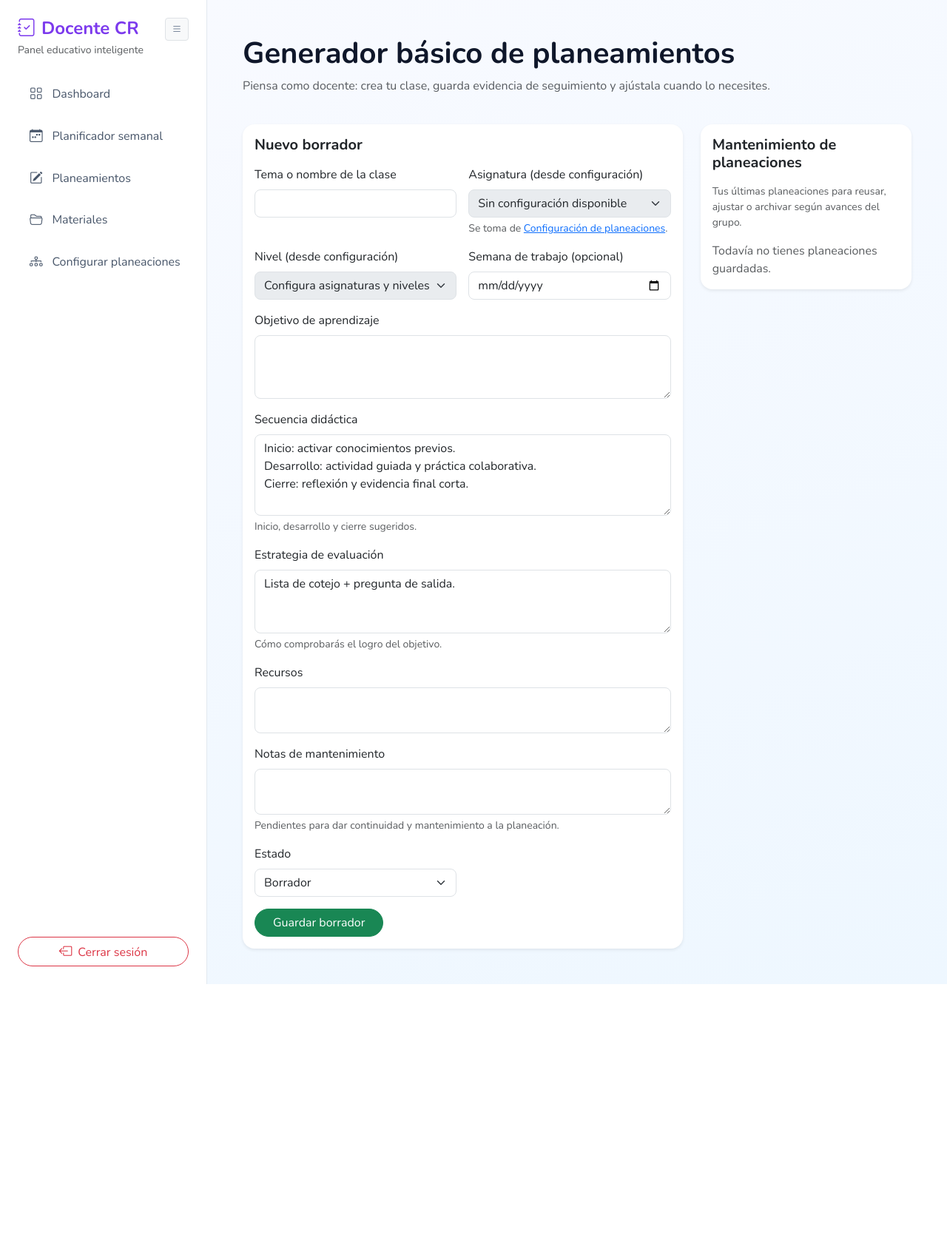
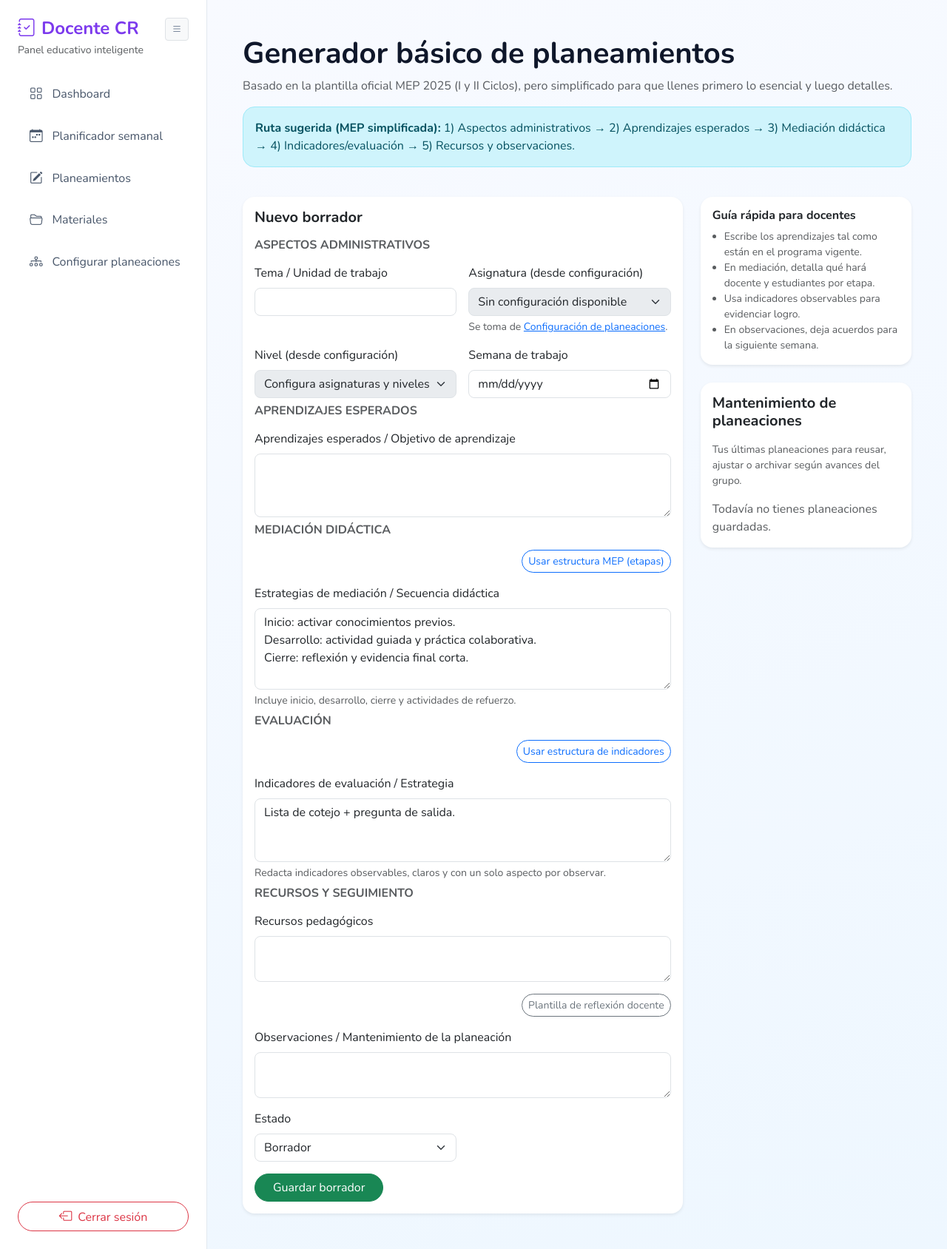
Before and after one commit to rgmora99/docente_cr, a Django app: page /planeamientos/ in a window 1280 px wide. Shown: the whole page at 74% size. Before the commit the page ends 1330 px from the top, so only its background shows below. Run offline with Django 5.2, Linux system fonts and the light colour scheme; the visitor is signed in with stand-in values (Sample User, id 1); data that the repository does not hold is empty.

Commit message:
Simplifica generador según plantilla MEP 2025

```diff
--- a/core/templates/core/planning_generator.html
+++ b/core/templates/core/planning_generator.html
@@ -2,7 +2,7 @@
 {% block title %}Planeamientos | Docente CR{% endblock %}
 {% block content %}
 <h1 class="fw-bold mb-2">Generador básico de planeamientos</h1>
-<p class="text-muted">Piensa como docente: crea tu clase, guarda evidencia de seguimiento y ajústala cuando lo necesites.</p>
+<p class="text-muted">Basado en la plantilla oficial MEP 2025 (I y II Ciclos), pero simplificado para que llenes primero lo esencial y luego detalles.</p>
 
 {% if messages %}
   <div class="mt-3">
@@ -12,6 +12,10 @@
   </div>
 {% endif %}
 
+<div class="alert alert-info rounded-4 mt-3" role="alert">
+  <strong>Ruta sugerida (MEP simplificada):</strong> 1) Aspectos administrativos → 2) Aprendizajes esperados → 3) Mediación didáctica → 4) Indicadores/evaluación → 5) Recursos y observaciones.
+</div>
+
 <div class="row g-4 mt-1">
   <div class="col-xl-8">
     <div class="card border-0 shadow-sm rounded-4 h-100">
@@ -19,6 +23,7 @@
         <h2 class="h5 fw-bold mb-3">
           {% if selected_planning %}Editar planeación{% else %}Nuevo borrador{% endif %}
         </h2>
+
         <form class="row g-3" method="post">
           {% csrf_token %}
           <input type="hidden" name="action" value="save">
@@ -26,68 +31,73 @@
             <input type="hidden" name="plan_id" value="{{ selected_planning.id }}">
           {% endif %}
 
+          <div class="col-12"><h3 class="h6 fw-bold text-uppercase text-muted mb-0">Aspectos administrativos</h3></div>
+
           <div class="col-md-6">
-            <label class="form-label" for="{{ planning_form.title.id_for_label }}">{{ planning_form.title.label }}</label>
+            <label class="form-label" for="{{ planning_form.title.id_for_label }}">Tema / Unidad de trabajo</label>
             {{ planning_form.title }}
-            {% if planning_form.title.errors %}<small class="text-danger d-block mt-1">{{ planning_form.title.errors|join:', ' }}</small>{% endif %}
           </div>
 
           <div class="col-md-6">
             <label class="form-label" for="planningSubjectSelect">Asignatura (desde configuración)</label>
             <select class="form-select rounded-3" id="planningSubjectSelect" name="subject" required data-current-subject="{{ planning_form.subject.value|default_if_none:'' }}"></select>
             <small class="text-muted d-block mt-1">Se toma de <a href="{% url 'teacher_profiles' %}">Configuración de planeaciones</a>.</small>
-            {% if planning_form.subject.errors %}<small class="text-danger d-block mt-1">{{ planning_form.subject.errors|join:', ' }}</small>{% endif %}
           </div>
 
           <div class="col-md-6">
             <label class="form-label" for="planningLevelSelect">Nivel (desde configuración)</label>
             <select class="form-select rounded-3" id="planningLevelSelect" name="level" required data-current-level="{{ planning_form.level.value|default_if_none:'' }}"></select>
-            {% if planning_form.level.errors %}<small class="text-danger d-block mt-1">{{ planning_form.level.errors|join:', ' }}</small>{% endif %}
           </div>
 
           <div class="col-md-6">
-            <label class="form-label" for="{{ planning_form.week_start.id_for_label }}">{{ planning_form.week_start.label }}</label>
+            <label class="form-label" for="{{ planning_form.week_start.id_for_label }}">Semana de trabajo</label>
             {{ planning_form.week_start }}
-            {% if planning_form.week_start.errors %}<small class="text-danger d-block mt-1">{{ planning_form.week_start.errors|join:', ' }}</small>{% endif %}
           </div>
 
+          <div class="col-12 mt-2"><h3 class="h6 fw-bold text-uppercase text-muted mb-0">Aprendizajes esperados</h3></div>
           <div class="col-12">
-            <label class="form-label" for="{{ planning_form.learning_objective.id_for_label }}">{{ planning_form.learning_objective.label }}</label>
+            <label class="form-label" for="{{ planning_form.learning_objective.id_for_label }}">Aprendizajes esperados / Objetivo de aprendizaje</label>
             {{ planning_form.learning_objective }}
             {% if planning_form.learning_objective.errors %}<small class="text-danger d-block mt-1">{{ planning_form.learning_objective.errors|join:', ' }}</small>{% endif %}
           </div>
 
+          <div class="col-12 mt-2"><h3 class="h6 fw-bold text-uppercase text-muted mb-0">Mediación didáctica</h3></div>
+          <div class="col-12 d-flex justify-content-end">
+            <button type="button" class="btn btn-sm btn-outline-primary rounded-pill" data-fill-template="mediation">Usar estructura MEP (etapas)</button>
+          </div>
           <div class="col-12">
-            <label class="form-label" for="{{ planning_form.learning_sequence.id_for_label }}">{{ planning_form.learning_sequence.label }}</label>
+            <label class="form-label" for="{{ planning_form.learning_sequence.id_for_label }}">Estrategias de mediación / Secuencia didáctica</label>
             {{ planning_form.learning_sequence }}
-            {% if planning_form.learning_sequence.help_text %}<small class="text-muted d-block mt-1">{{ planning_form.learning_sequence.help_text }}</small>{% endif %}
-            {% if planning_form.learning_sequence.errors %}<small class="text-danger d-block mt-1">{{ planning_form.learning_sequence.errors|join:', ' }}</small>{% endif %}
+            <small class="text-muted d-block mt-1">Incluye inicio, desarrollo, cierre y actividades de refuerzo.</small>
           </div>
 
+          <div class="col-12 mt-2"><h3 class="h6 fw-bold text-uppercase text-muted mb-0">Evaluación</h3></div>
+          <div class="col-12 d-flex justify-content-end">
+            <button type="button" class="btn btn-sm btn-outline-primary rounded-pill" data-fill-template="evaluation">Usar estructura de indicadores</button>
+          </div>
           <div class="col-12">
-            <label class="form-label" for="{{ planning_form.assessment_strategy.id_for_label }}">{{ planning_form.assessment_strategy.label }}</label>
+            <label class="form-label" for="{{ planning_form.assessment_strategy.id_for_label }}">Indicadores de evaluación / Estrategia</label>
             {{ planning_form.assessment_strategy }}
-            {% if planning_form.assessment_strategy.help_text %}<small class="text-muted d-block mt-1">{{ planning_form.assessment_strategy.help_text }}</small>{% endif %}
-            {% if planning_form.assessment_strategy.errors %}<small class="text-danger d-block mt-1">{{ planning_form.assessment_strategy.errors|join:', ' }}</small>{% endif %}
+            <small class="text-muted d-block mt-1">Redacta indicadores observables, claros y con un solo aspecto por observar.</small>
           </div>
 
+          <div class="col-12 mt-2"><h3 class="h6 fw-bold text-uppercase text-muted mb-0">Recursos y seguimiento</h3></div>
           <div class="col-12">
-            <label class="form-label" for="{{ planning_form.resources.id_for_label }}">{{ planning_form.resources.label }}</label>
+            <label class="form-label" for="{{ planning_form.resources.id_for_label }}">Recursos pedagógicos</label>
             {{ planning_form.resources }}
-            {% if planning_form.resources.errors %}<small class="text-danger d-block mt-1">{{ planning_form.resources.errors|join:', ' }}</small>{% endif %}
           </div>
 
+          <div class="col-12 d-flex justify-content-end">
+            <button type="button" class="btn btn-sm btn-outline-secondary rounded-pill" data-fill-template="followup">Plantilla de reflexión docente</button>
+          </div>
           <div class="col-12">
-            <label class="form-label" for="{{ planning_form.follow_up_notes.id_for_label }}">{{ planning_form.follow_up_notes.label }}</label>
+            <label class="form-label" for="{{ planning_form.follow_up_notes.id_for_label }}">Observaciones / Mantenimiento de la planeación</label>
             {{ planning_form.follow_up_notes }}
-            {% if planning_form.follow_up_notes.help_text %}<small class="text-muted d-block mt-1">{{ planning_form.follow_up_notes.help_text }}</small>{% endif %}
-            {% if planning_form.follow_up_notes.errors %}<small class="text-danger d-block mt-1">{{ planning_form.follow_up_notes.errors|join:', ' }}</small>{% endif %}
           </div>
 
           <div class="col-md-6">
             <label class="form-label" for="{{ planning_form.status.id_for_label }}">{{ planning_form.status.label }}</label>
             {{ planning_form.status }}
-            {% if planning_form.status.errors %}<small class="text-danger d-block mt-1">{{ planning_form.status.errors|join:', ' }}</small>{% endif %}
           </div>
 
           <div class="col-12 d-flex flex-wrap gap-2">
@@ -104,6 +114,18 @@
   </div>
 
   <div class="col-xl-4">
+    <div class="card border-0 shadow-sm rounded-4 mb-4">
+      <div class="card-body">
+        <h2 class="h6 fw-bold mb-2">Guía rápida para docentes</h2>
+        <ul class="small text-muted mb-0 ps-3">
+          <li>Escribe los aprendizajes tal como están en el programa vigente.</li>
+          <li>En mediación, detalla qué hará docente y estudiantes por etapa.</li>
+          <li>Usa indicadores observables para evidenciar logro.</li>
+          <li>En observaciones, deja acuerdos para la siguiente semana.</li>
+        </ul>
+      </div>
+    </div>
+
     <div class="card border-0 shadow-sm rounded-4">
       <div class="card-body">
         <h2 class="h5 fw-bold mb-3">Mantenimiento de planeaciones</h2>
@@ -145,6 +167,9 @@
   (() => {
     const subjectSelect = document.querySelector('#planningSubjectSelect');
     const levelSelect = document.querySelector('#planningLevelSelect');
+    const sequenceField = document.querySelector('#id_learning_sequence');
+    const assessmentField = document.querySelector('#id_assessment_strategy');
+    const followUpField = document.querySelector('#id_follow_up_notes');
     if (!subjectSelect || !levelSelect) return;
 
     const parseProfiles = () => {
@@ -157,6 +182,46 @@
         return [];
       }
     };
+
+    const templates = {
+      mediation: [
+        '1) Inicio / exploración: activar conocimientos previos y contextualizar el aprendizaje esperado.',
+        '2) Desarrollo guiado: modelado, práctica acompañada y trabajo colaborativo.',
+        '3) Aplicación: resolución de tarea o mini-reto con evidencia observable.',
+        '4) Cierre y metacognición: síntesis, retroalimentación y acuerdo de mejora.',
+        '5) Refuerzo: adecuaciones o apoyos para estudiantes que requieren acompañamiento adicional.',
+      ].join('\n'),
+      evaluation: [
+        'Indicador 1 (logro base): ...',
+        'Indicador 2 (aplicación): ...',
+        'Indicador 3 (autonomía/transferencia): ...',
+        'Instrumento: lista de cotejo / rúbrica breve / registro anecdótico.',
+        'Tipo: diagnóstica, formativa y sumativa (según corresponda).',
+      ].join('\n'),
+      followup: [
+        '¿Qué funcionó bien esta semana?',
+        '¿Qué no funcionó y por qué?',
+        '¿Qué ajustaré en la próxima mediación?',
+        'Estudiantes que requieren seguimiento específico:',
+      ].join('\n'),
+    };
+
+    const applyTemplate = (templateKey) => {
+      const mapping = {
+        mediation: sequenceField,
+        evaluation: assessmentField,
+        followup: followUpField,
+      };
+      const target = mapping[templateKey];
+      const text = templates[templateKey];
+      if (!target || !text) return;
+      target.value = text;
+      target.dispatchEvent(new Event('input', { bubbles: true }));
+    };
+
+    document.querySelectorAll('[data-fill-template]').forEach((button) => {
+      button.addEventListener('click', () => applyTemplate(button.dataset.fillTemplate));
+    });
 
     const currentSubject = subjectSelect.dataset.currentSubject || '';
     const currentLevel = levelSelect.dataset.currentLevel || '';
@@ -178,9 +243,7 @@
         ? [...groupedLevelsBySubject.get(subjectValue)].sort((a, b) => a.localeCompare(b, 'es'))
         : [];
 
-      if (currentLevel && !levels.includes(currentLevel)) {
-        levels.unshift(currentLevel);
-      }
+      if (currentLevel && !levels.includes(currentLevel)) levels.unshift(currentLevel);
 
       if (!levels.length) {
         levelSelect.innerHTML = '<option value="">Primero configura una asignatura</option>';
@@ -193,9 +256,7 @@
       levelSelect.value = levels.includes(currentLevel) ? currentLevel : levels[0];
     };
 
-    if (currentSubject && !subjects.includes(currentSubject)) {
-      subjects.unshift(currentSubject);
-    }
+    if (currentSubject && !subjects.includes(currentSubject)) subjects.unshift(currentSubject);
 
     if (!subjects.length) {
       subjectSelect.innerHTML = '<option value="">Sin configuración disponible</option>';
@@ -206,14 +267,9 @@
     }
 
     subjectSelect.innerHTML = subjects.map((subject) => `<option value="${subject}">${subject}</option>`).join('');
-    subjectSelect.disabled = false;
     subjectSelect.value = subjects.includes(currentSubject) ? currentSubject : subjects[0];
-
     renderLevels(subjectSelect.value);
-
-    subjectSelect.addEventListener('change', () => {
-      renderLevels(subjectSelect.value);
-    });
+    subjectSelect.addEventListener('change', () => renderLevels(subjectSelect.value));
   })();
 </script>
 {% endblock %}
```
